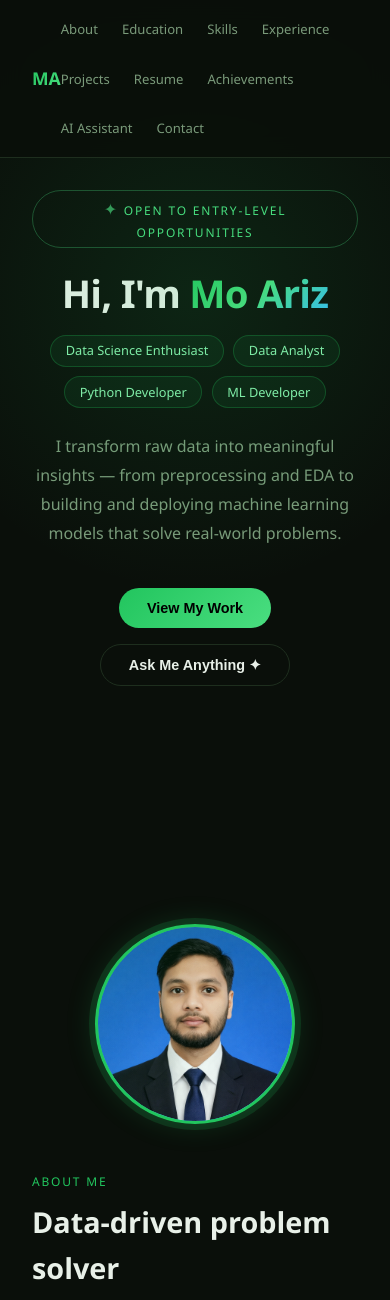
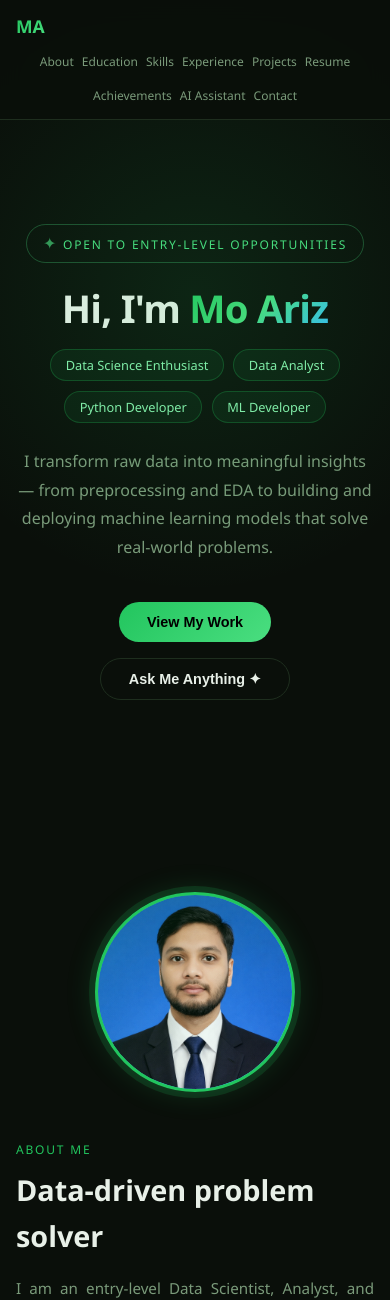
Before and after one commit to 9ariz1/Ariz_portfolio, a Flask app: page / in a window 390 px wide; the page is wider, and only the part inside the window is pictured. Shown: the top 1300 px of that part. Run offline with Flask 3, Linux system fonts and the light colour scheme; some libraries are stand-ins or nearby versions.

Commit message:
Mobile responcive

```diff
--- a/templates/index.html
+++ b/templates/index.html
@@ -1387,6 +1387,51 @@
 
         .send-btn:hover {
             transform: scale(1.1);
+        }
+
+        /* Mobile Responsive Fix */
+        @media (max-width: 768px) {
+
+            /* Navbar fix */
+            nav {
+                padding: 0.75rem 1rem;
+                flex-wrap: wrap;
+                gap: 0.5rem;
+            }
+
+            nav ul {
+                display: flex;
+                flex-wrap: wrap;
+                gap: 0.5rem;
+                justify-content: center;
+            }
+
+            nav ul a {
+                font-size: 0.75rem;
+            }
+
+            /* Overflow fix */
+            body {
+                overflow-x: hidden;
+            }
+
+            section {
+                padding: 3rem 1rem;
+            }
+
+            #hero {
+                padding: 8rem 1rem 3rem;
+            }
+
+            /* Contact grid fix */
+            .contact-grid {
+                grid-template-columns: 1fr;
+            }
+
+            /* About grid fix */
+            .about-grid {
+                grid-template-columns: 1fr;
+            }
         }
     </style>
 </head>
```
